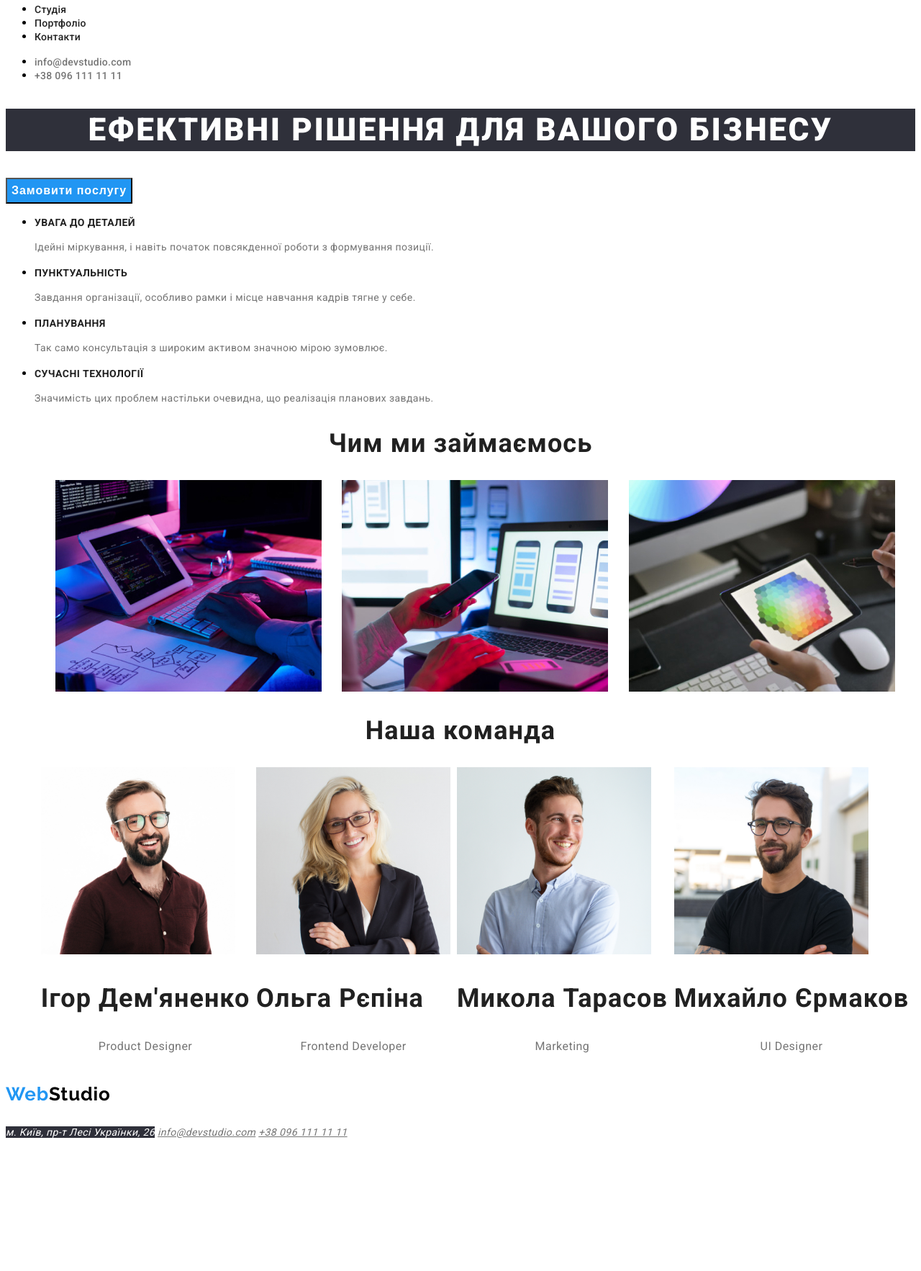
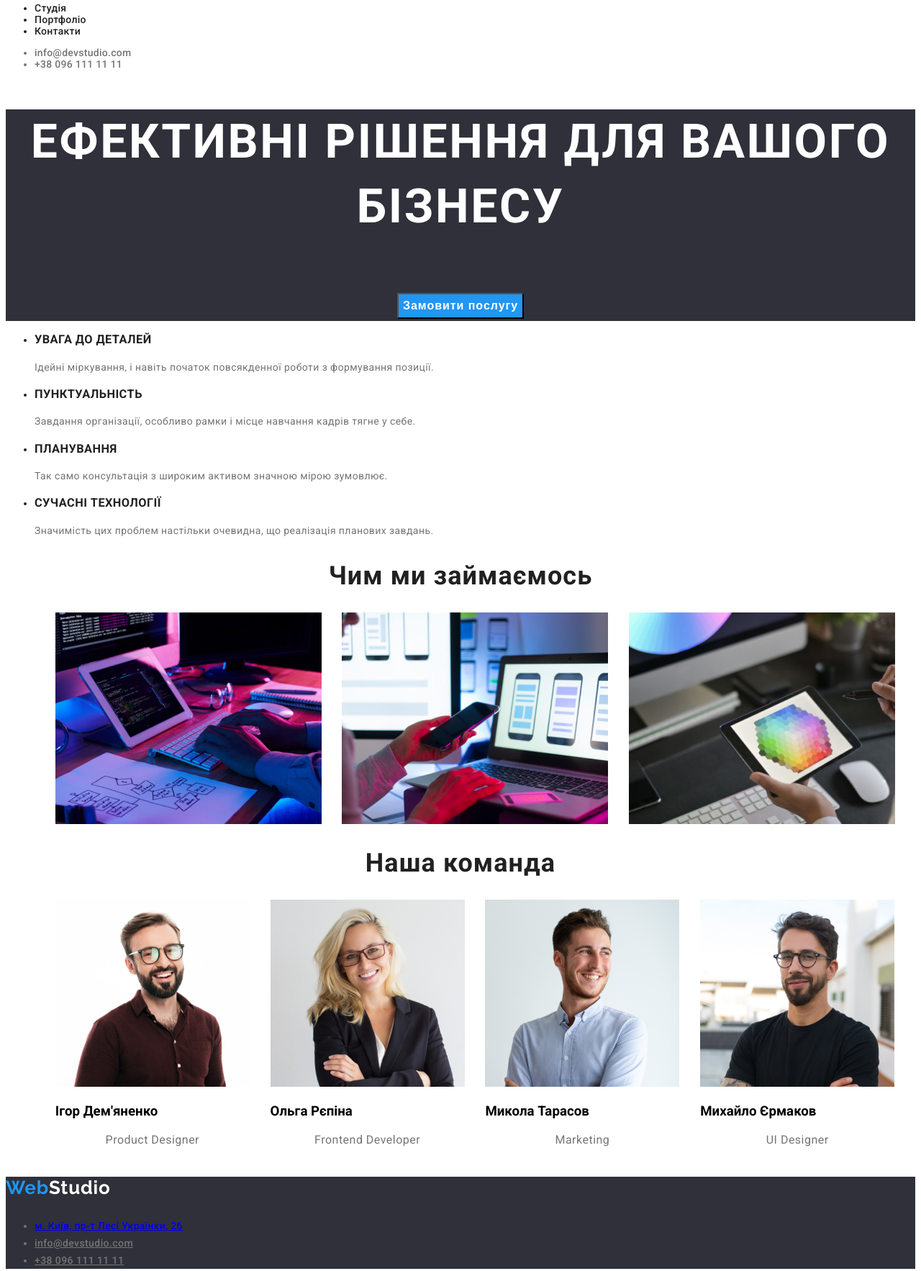
Before and after one commit to tolyagan228/Web-Studio, a plain HTML site: page index.html in a window 1280 px wide. Shown: the part 79-1845 px from the top of the page at 72% size. Before the commit the page ends 1672 px from the top, so only its background shows below. Drawn offline with Linux system fonts and the light colour scheme.

Commit message:
finish class

```diff
--- a/css/style.css
+++ b/css/style.css
@@ -1,9 +1,9 @@
 :root {
-    --accent-color: #2196F3;
+  --accent-color: #2196f3;
   --main-color: #212121;
   --add-color: #757575;
-    --add-white: #FFFFFF;
-    --main-bd-color: #2F303A;
+  --add-white: #ffffff;
+  --main-bd-color: #2f303a;
 }
 
 body {
@@ -20,7 +20,7 @@ body {
   color: var(--accent-color);
 }
 
-.nav-link {
+.nav-list {
   color: var(--main-color);
   font-size: 14px;
   font-weight: 500;
@@ -28,12 +28,12 @@ body {
   text-decoration: none;
 }
 
-.nav-link:hover {
+.nav-list:hover {
   color: var(--accent-color);
   cursor: pointer;
 }
 
-.contact-link {
+.contact-list {
   color: var(--add-color);
   font-size: 14px;
   font-weight: 500;
@@ -41,12 +41,12 @@ body {
   text-decoration: none;
 }
 
-.contact-link:hover {
+.contact-list:hover {
   color: var(--accent-color);
   cursor: pointer;
 }
 
-.main-contant-title {
+.hero-contant {
   color: var(--add-white);
   background-color: var(--main-bd-color);
   text-align: center;
@@ -57,7 +57,7 @@ body {
   text-transform: uppercase;
 }
 
-.main-contant-btn {
+.hero-contant-btn {
   color: var(--add-white);
   background-color: var(--accent-color);
   font-size: 16px;
@@ -66,7 +66,7 @@ body {
   letter-spacing: 0.96px;
 }
 
-.advantages-title {
+.advantages-item-title {
   color: var(--main-color);
   font-size: 14px;
   letter-spacing: 0.42px;
@@ -79,25 +79,26 @@ body {
   letter-spacing: 0.42px;
 }
 
-.section-work-title {
+.work-title {
   color: var(--main-color);
   font-size: 36px;
   letter-spacing: 1.08px;
 }
 
-.section-workers-title {
+.workers-title {
   color: var(--main-color);
   font-size: 36px;
   letter-spacing: 1.08px;
 }
 
-.section-workers-subtitle {
+.workers-subtitle {
   color: var(--add-color);
   text-align: center;
   letter-spacing: 0.48px;
+  font-size: 16px;
 }
 
-.address-link {
+.contact-address {
   color: var(--add-white);
   background-color: var(--main-bd-color);
   font-size: 14px;
@@ -106,9 +107,13 @@ body {
   text-decoration: none;
 }
 
-.address-link:hover {
+.contact-address:hover {
   color: var(--accent-color);
   cursor: pointer;
+}
+
+.footer {
+  background-color: var(--main-bd-color);
 }
 
 .footer-link {
@@ -122,3 +127,14 @@ body {
   cursor: pointer;
   text-decoration: none;
 }
+
+.contact-address {
+  font-style: normal;
+}
+
+.footer-logo {
+  font-family: Raleway;
+  font-size: 26px;
+  letter-spacing: 0.78px;
+  color: var(--add-white);
+}
--- a/index.html
+++ b/index.html
@@ -14,43 +14,43 @@
       <p class="logo"><b class="logo-accent">Web</b>Studio</p>
       <nav class="nav">
         <ul class="nav-list">
-          <li class="nav-list-item"><a href="" class="nav-link">Студія</a></li>
-          <li class="nav-list-item"><a href="" class="nav-link">Портфоліо</a></li>
-          <li class="nav-list-item"><a href="" class="nav-link">Контакти</a></li>
+          <li class="nav-list-item"><a href="" class="nav-list">Студія</a></li>
+          <li class="nav-list-item"><a href="" class="nav-list">Портфоліо</a></li>
+          <li class="nav-list-item"><a href="" class="nav-list">Контакти</a></li>
         </ul>
       </nav>
       <ul class="contact-list">
-        <li class="contact-list-item"><a href="mailto:info@devstudio.com" class="contact-link">info@devstudio.com</a></li>
-        <li class="contact-list-item"><a href="tel:+380961111111" class="contact-link">+38 096 111 11 11</a></li>
+        <li class="contact-list-item"><a href="mailto:info@devstudio.com" class="contact-list">info@devstudio.com</a></li>
+        <li class="contact-list-item"><a href="tel:+380961111111" class="contact-list">+38 096 111 11 11</a></li>
       </ul>
     </header>
     <main class="main">
-      <section class="main-contant">
-        <h1 class="main-contant-title">Ефективні рішення для вашого бізнесу</h1>
-        <button type="button" class="main-contant-btn">Замовити послугу</button>
+      <section class="hero-contant">
+        <h1 class="hero-contant-title">Ефективні рішення для вашого бізнесу</h1>
+        <button type="button" class="hero-contant-btn">Замовити послугу</button>
       </section>
     <section class="advantages">
       <ul class="advantages-list">
-        <li><h3 class="advantages-title">УВАГА ДО ДЕТАЛЕЙ</h3>
+        <li class="advantages-item-title"><h3 class="advantages-title">УВАГА ДО ДЕТАЛЕЙ</h3>
         <p class="advantages-subtitle">
           Ідейні міркування, і навіть початок повсякденної роботи з формування
           позиції.
         </p>
     </li>
 
-        <li><h3 class="advantages-title">ПУНКТУАЛЬНІСТЬ</h3>
+        <li class="advantages-item-title"><h3 class="advantages-title">ПУНКТУАЛЬНІСТЬ</h3>
         <p class="advantages-subtitle">
           Завдання організації, особливо рамки і місце навчання кадрів тягне у
           себе.
         </p>
     </li>
 
-        <li><h3 class="advantages-title">ПЛАНУВАННЯ</h3>
+        <li class="advantages-item-title"><h3 class="advantages-title">ПЛАНУВАННЯ</h3>
         <p class="advantages-subtitle">Так само консультація з широким активом значною мірою зумовлює.
         </p>
     </li>
 
-        <li><h3 class="advantages-title">СУЧАСНІ ТЕХНОЛОГІЇ</h3>
+        <li class="advantages-item-title"><h3 class="advantages-title">СУЧАСНІ ТЕХНОЛОГІЇ</h3>
         <p class="advantages-subtitle">
           Значимість цих проблем настільки очевидна, що реалізація планових
           завдань.
@@ -58,45 +58,47 @@
     </li>
       </ul>
     </section>
-    <section class="section-work">
-      <h2 class="section-work-title" style="text-align: center;">Чим ми займаємось</h2>
-      <ul class="section-work-list" style="display:flex; justify-content:space-evenly;margin-bottom:20px; list-style: none; ">
-        <li class="section-work-item"><img src="/images/work_img1.jpg" alt="працюємо"></li>
-        <li class="section-work-item"><img src="/images/work_img2.jpg" alt="телефон"></li>
-        <li class="section-work-item"><img src="/images/work_img3.jpg" alt="планшет"></li>
+    <section class="work">
+      <h2 class="work-title" style="text-align: center;">Чим ми займаємось</h2>
+      <ul class="work-list" style="display:flex; justify-content:space-evenly;margin-bottom:20px; list-style: none; ">
+        <li class="work-item"><img src="/images/work_img1.jpg" class="work-img" alt="працюємо"></li>
+        <li class="work-item"><img src="/images/work_img2.jpg" class="work-img" alt="телефон"></li>
+        <li class="work-item"><img src="/images/work_img3.jpg" class="work-img" alt="планшет"></li>
       </ul>
     </section>
-    <section class="section-workers">
-      <h2 class="section-workers-title" style="text-align: center;">Наша команда</h2>
-      <ul class="section-workers-list" style="display:flex; justify-content:space-evenly;margin-bottom:20px; list-style: none; ">
-        <li class="section-workers-item"><img src="/images/worker_img4.jpg" class="section-workers-img" height="260" alt="Ігор Дем'яненко Product Designer">
-        <h3 class="section-workers-title">Ігор Дем'яненко</h3>
-        <p class="section-workers-subtitle">Product Designer</p>
+    <section class="workers">
+      <h2 class="workers-title" style="text-align: center;">Наша команда</h2>
+      <ul class="workers-list" style="display:flex; justify-content:space-evenly;margin-bottom:20px; list-style: none; ">
+        <li class="workers-item-title"><img src="/images/worker_img4.jpg" class="section-workers-img" height="260" alt="Ігор Дем'яненко Product Designer">
+        <h3 class="workers-item-title">Ігор Дем'яненко</h3>
+        <p class="workers-subtitle">Product Designer</p>
       </li>
-      <li class="section-workers-item">
+      <li class="workers-item">
         <img src="/images/worker_img5.jpg" class="section-workers-img" height="260" alt="Ольга Рєпіна Frontend Developer">
-        <h3 class="section-workers-title">Ольга Рєпіна</h3>
-        <p class="section-workers-subtitle">Frontend Developer</p>
+        <h3 class="workers-item-title">Ольга Рєпіна</h3>
+        <p class="workers-subtitle">Frontend Developer</p>
       </li>
-      <li class="section-workers-item">
+      <li class="workers-item">
         <img src="/images/worker_img6.jpg" class="section-workers-img" height="260" alt="Микола Тарасов Marketing">
-        <h3 class="section-workers-title">Микола Тарасов</h3>
-        <p class="section-workers-subtitle">Marketing</p>
+        <h3 class="workers-item-title">Микола Тарасов</h3>
+        <p class="workers-subtitle">Marketing</p>
       </li>
-      <li class="section-workers-item">
+      <li class="workers-item">
         <img src="/images/worker_img7.jpg"  class="section-workers-img" height="260" alt="Михайло Єрмаков UI Designer">
-        <h3 class="section-workers-title">Михайло Єрмаков</h3>
-        <p class="section-workers-subtitle">UI Designer</p>
+        <h3 class="workers-item-title">Михайло Єрмаков</h3>
+        <p class="workers-subtitle">UI Designer</p>
       </li>
     </ul>
     </section>
   </main>
     <footer class="footer">
-      <p class="logo"><b class="logo-accent">Web</b>Studio</p>
-      <address>
-        <a href="https://goo.gl/maps/zTwNYQhZRMvZq7Xy6" target="_blank" class="address-link" >м. Київ, пр-т Лесі Українки, 26</a>
-        <a href="mailto:info@devstudio.com"  class="footer-link">info@devstudio.com</a>
-        <a href="tel:+380961111111"  class="footer-link">+38 096 111 11 11</a>
+      <p class="footer-logo"><b class="logo-accent">Web</b>Studio</p>
+      <address class="contact-address">
+        <ul class="contact-list">
+        <li class="contact-list-item"><a href="https://goo.gl/maps/zTwNYQhZRMvZq7Xy6" target="_blank" class="address-link" >м. Київ, пр-т Лесі Українки, 26</a></li>
+        <li class="contact-list-item"><a href="mailto:info@devstudio.com"  class="footer-link">info@devstudio.com</a></li>
+        <li class="contact-list-item"><a href="tel:+380961111111"  class="footer-link">+38 096 111 11 11</a></li>
+         </ul>
       </address>
     </footer>
   </body>
```
Lines whose indentation alone changed are shown as unchanged.
